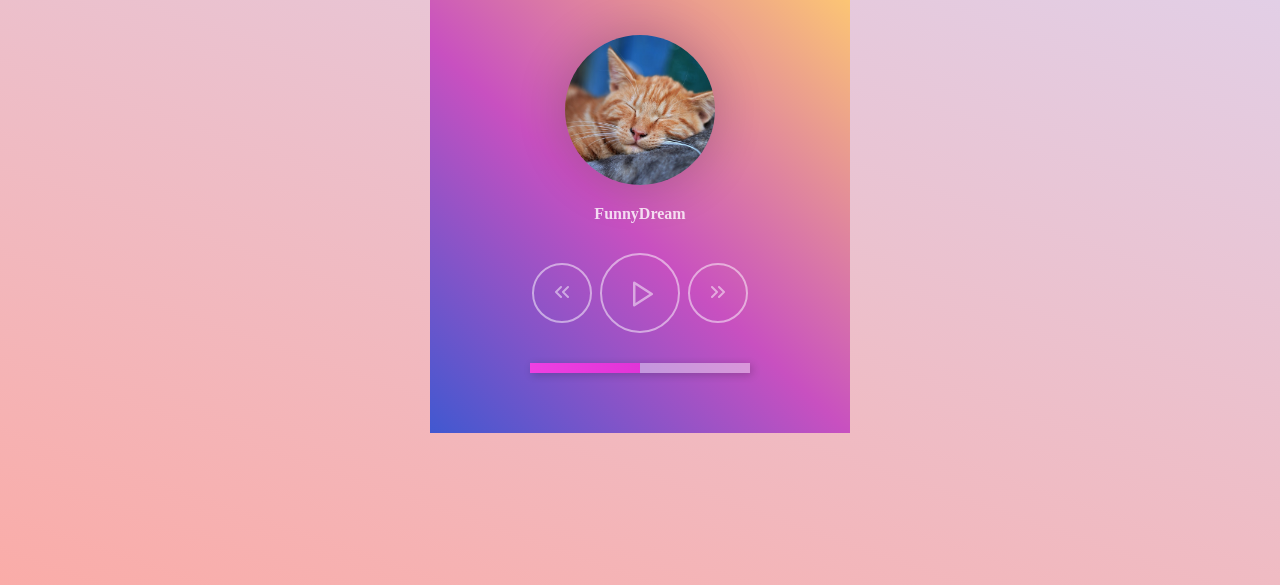
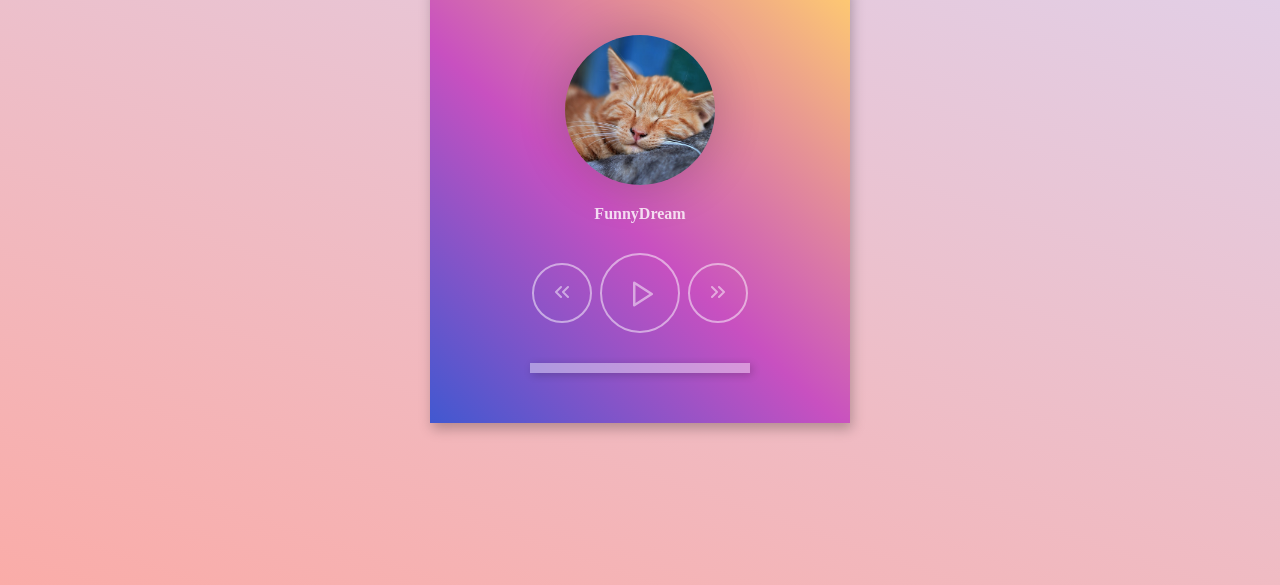
Before and after one commit to csslick/music-player, a plain HTML site: page index.html in a window 1280 px wide. Shown: the part 215-800 px from the top of the page. Drawn offline with nearby package versions, Linux system fonts and the light colour scheme.

Commit message:
song progress

```diff
--- a/js/app.js
+++ b/js/app.js
@@ -47,6 +47,9 @@ function pauseSong() {
   cover.classList.remove('play');
 }
 
+
+
+
 // 버튼 이벤트
 playBtn.addEventListener('click', () => {
   if(audio.classList.contains('play')){
@@ -76,3 +79,15 @@ prevBtn.addEventListener('click', () => {
   loadSong(songs[songIndex]);
   playSong();
 })
+
+// check song progress(playing event update)
+audio.addEventListener('timeupdate', function(e){
+  const {duration, currentTime} = e.target;
+  console.log(duration, currentTime);
+  const progressPercent = (currentTime / duration) * 100;
+  console.log(parseInt(progressPercent) + '%');
+  progress.style.width = progressPercent + '%';
+  if(parseInt(progressPercent) === 100) {
+    progress.style.width = '0%';
+  }
+})
--- a/style.css
+++ b/style.css
@@ -23,10 +23,11 @@ h1 {
   position: relative;
   text-align: center;
   background: #ccc;
-  padding: 60px 100px;
+  padding: 50px 100px;
   background-color: #4158D0;
   background-image: linear-gradient(43deg, #4158D0 0%, #C850C0 46%, #FFCC70 100%);
   color: rgba(255,255,255,0.8);
+  box-shadow: 2px 6px 12px rgba(0,0,0,0.25);
 }
 
 .player-container .cover{
@@ -84,7 +85,7 @@ button:active{
 }
 .progress {
   background: linear-gradient(to right, #ee40e2, #e234d7);
-  width: 50%;
+  width: 0%;
   height: 100%;
 }
 
```
